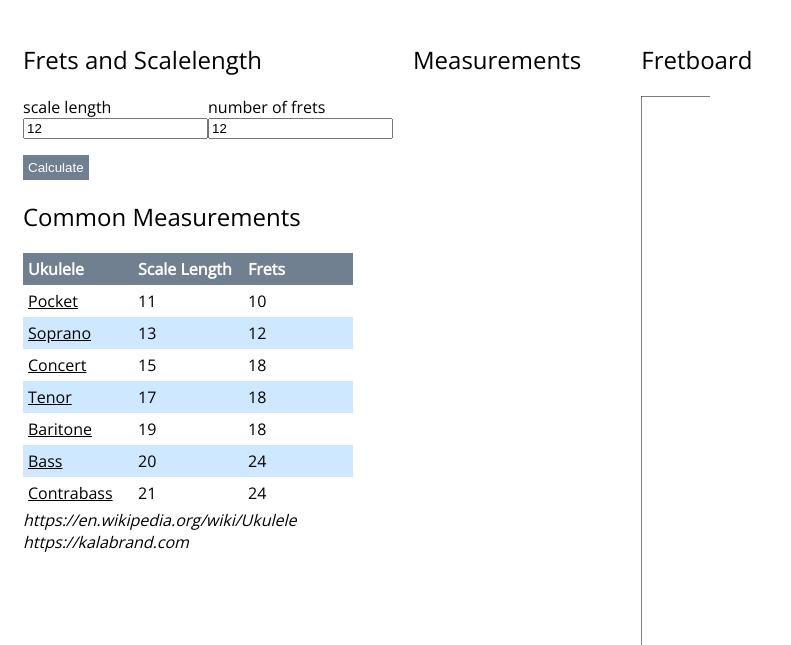
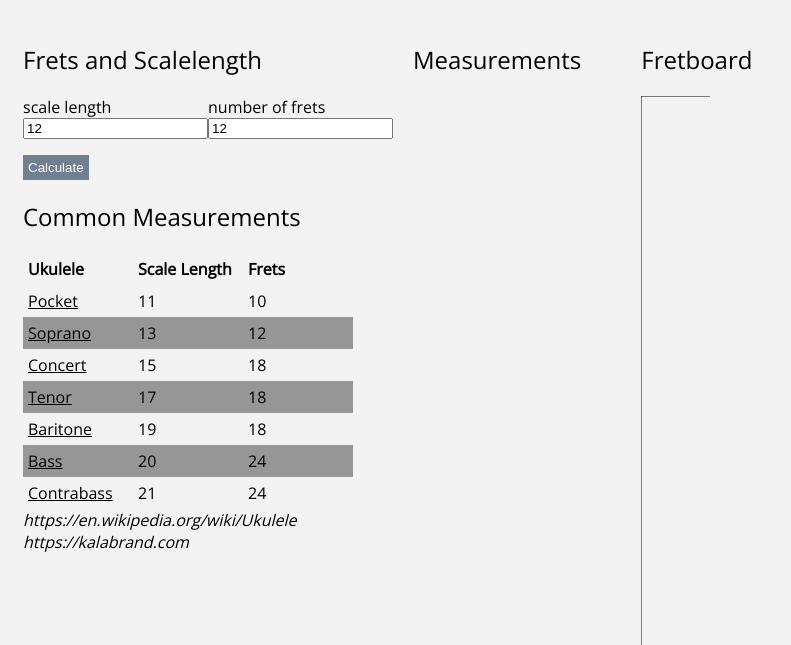
Before and after one commit to bsquiz/fretcalculator, a plain HTML site: page index.html in a window 1280 px wide. Shown: the whole page, without its empty margins (0-791 px from the left). Drawn offline with nearby package versions, Linux system fonts and the light colour scheme.

Commit message:
updates colors to be easier on the eyes'

```diff
--- a/main.css
+++ b/main.css
@@ -5,6 +5,7 @@
 	padding: 15px;
 }
 body {
+	background: #f3f3f3;
 }
 button {
 	background: slategray;
@@ -20,12 +21,9 @@ h2 {
 th, td, li {
 	padding: 5px;
 }
-table thead {
-	background: slategray;
-	color: white;
-}
+
 tr:nth-of-type(even), li:nth-of-type(even) {
-	background: #cee9ff;
+	background: #969696;
 }
 td a {
 	color: black;
```
